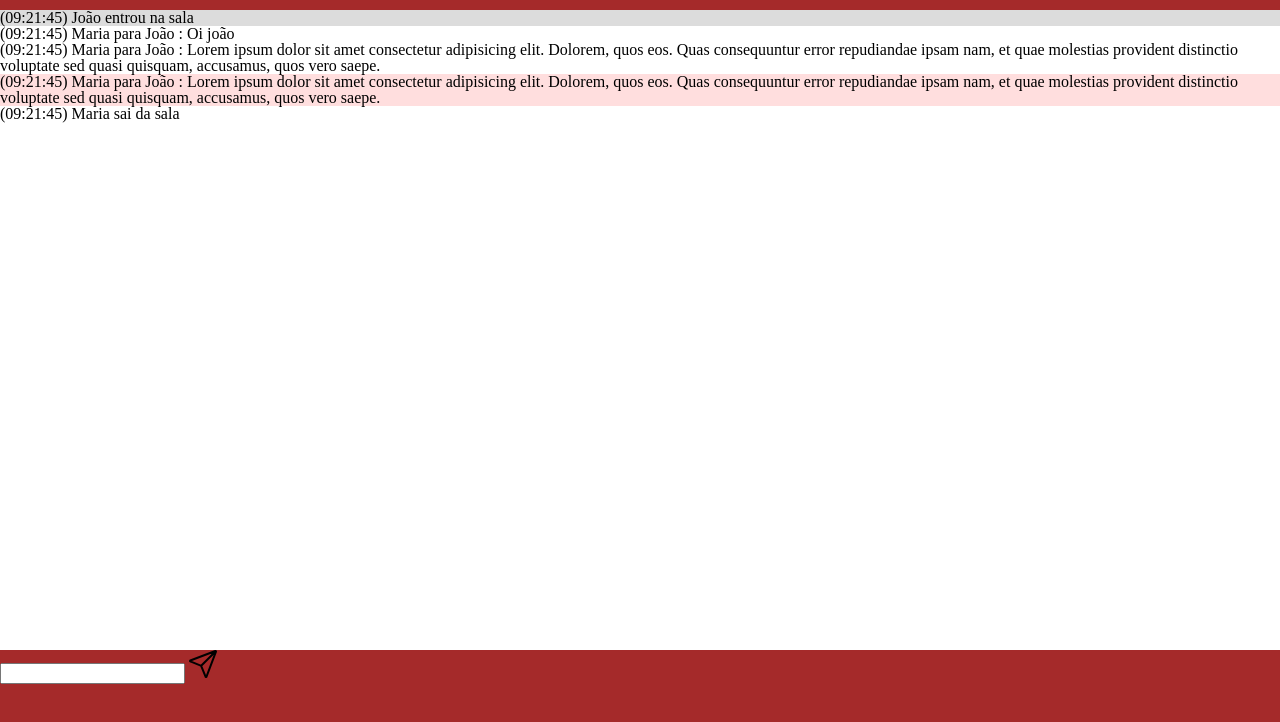
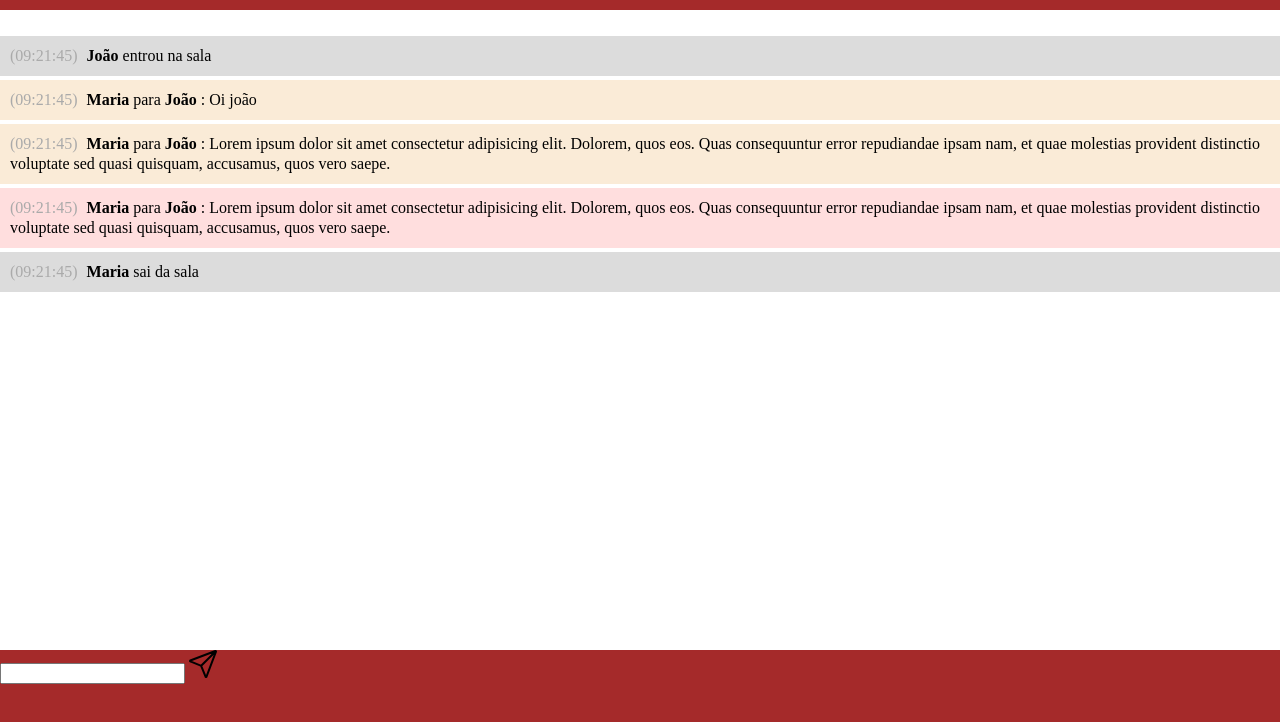
Before and after one commit to eduardaricaldes/projeto5-batepapouol, a plain HTML site: page index.html in a window 1280 px wide. Shown: the part 70-792 px from the top of the page. Drawn offline with nearby package versions, Linux system fonts and the light colour scheme.

Commit message:
modificado o estilo das mensanges

```diff
--- a/style.css
+++ b/style.css
@@ -12,9 +12,6 @@ body {
 
 .front{
   display: none;
-}
-.content {
-  display: flex;
 }
 
 .header{
@@ -43,31 +40,56 @@ body {
 }
 
 .main {
-  width: 100vw;
   margin-top: 80px;
+  padding-top: 26px;
 }
 
-.mensage {
+.chat .messages {
+  display: flex;
+  flex-direction:column;
+  overflow-y: scroll;
+}
+
+.chat .messages .message {
   background-color: antiquewhite;
-  min-height: 40px;
   height: auto;
-  margin-bottom:4px;
-  width: 100%;
+  margin-bottom: 4px;
+  display: flex;
+  align-items: center;
+  padding: 10px 10px;
   display: flex;
 }
 
-.enter-room {
-  background-color: #DCDCDC;
-
+.chat .messages .message p {
+  line-height: 20px;
 }
 
-.private {
+.chat .messages .message .message-user-from {
+  margin-left: 5px;
+}
+
+.chat .messages .message .message-time {
+  color: #AAAAAA;
+  margin-right: 5px;
+}
+
+.chat .messages .message .message-user{
+  font-weight: bold;
+}
+
+.chat .messages .message.enter-room {
+  background-color: #DCDCDC;
+}
+.chat .messages .message.exit-room {
+  background-color: #DCDCDC;
+}
+
+.chat .messages .message.private {
   background-color: #FFDEDE;
 }
 
-.write-text{
+.footer {
   background-color: brown;
-  width: 100vw;
   height: 80px;
   position: fixed;
   bottom: 0;
```
